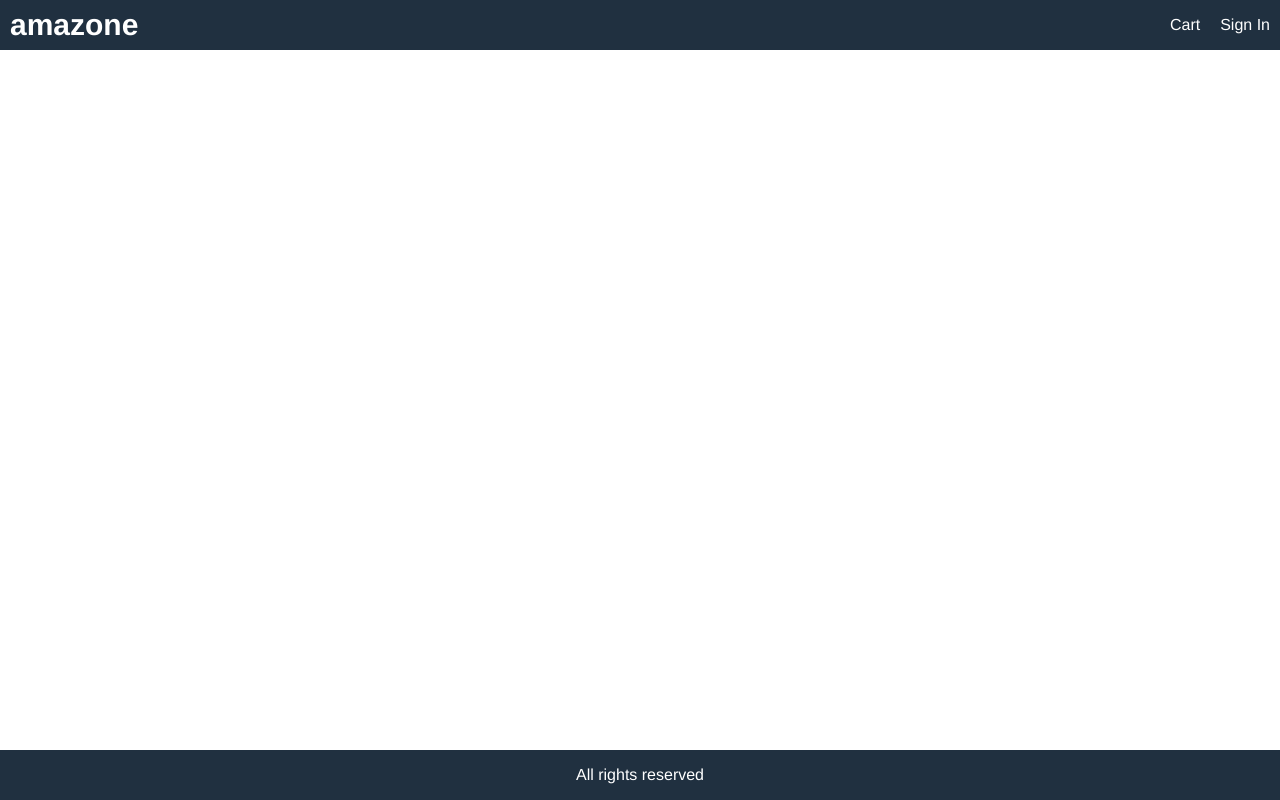
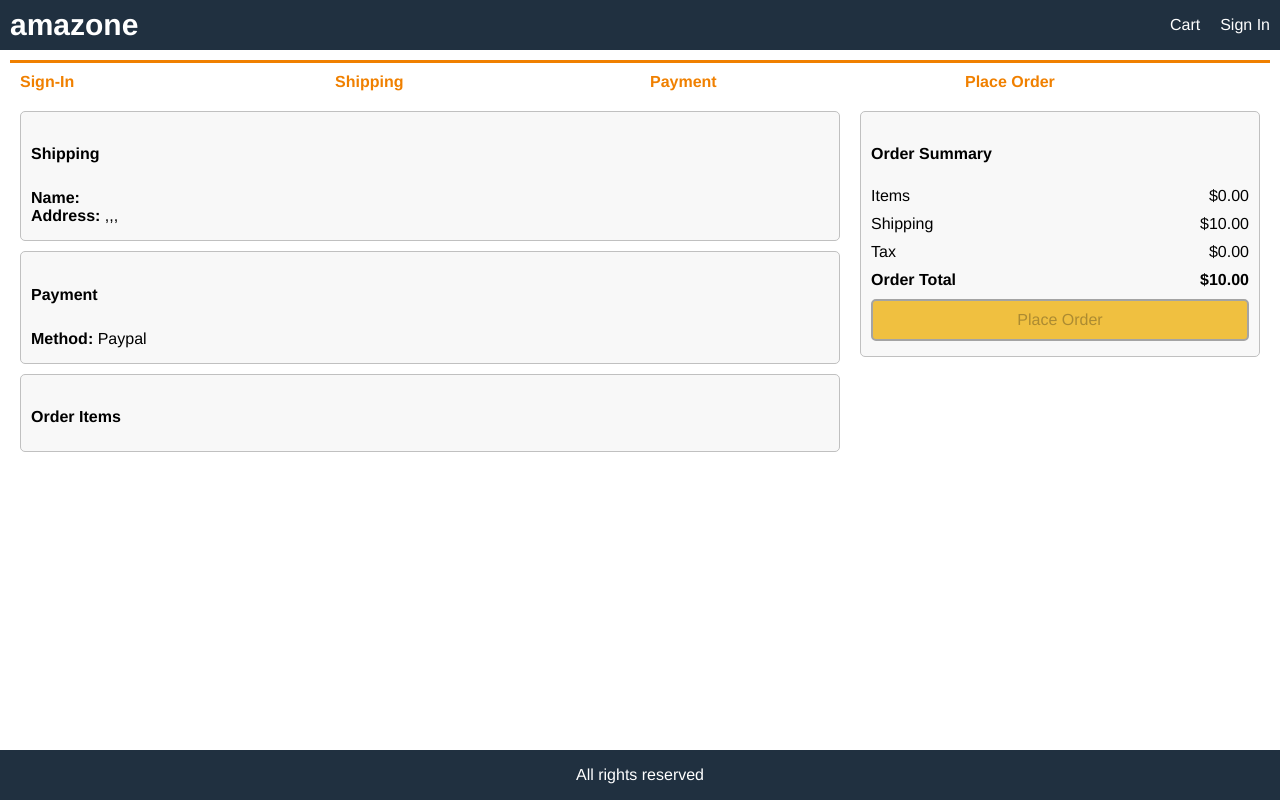
Before and after one commit to Macronius/Amazone-app, a React (Create React App) app in the folder frontend/: page /placeorder in a window 1280 px wide. Built offline with nearby package versions, Linux system fonts and the light colour scheme.

Commit message:
Section 26

```diff
--- a/frontend/src/App.js
+++ b/frontend/src/App.js
@@ -5,6 +5,7 @@
 import CartScreen from "./screens/CartScreen";
 import HomeScreen from "./screens/HomeScreen";
 import PaymentMethodScreen from "./screens/PaymentMethodScreen";
+import PlaceOrderScreen from "./screens/PlaceOrderScreen";
 import ProductScreen from "./screens/ProductScreen";
 import RegisterScreen from "./screens/RegisterScreen";
 import ShippingAddressScreen from "./screens/ShippingAddressScreen";
@@ -64,6 +65,7 @@
           <Route path="/register" component={RegisterScreen}></Route>
           <Route path="/shipping" component={ShippingAddressScreen}></Route>
           <Route path="/payment" component={PaymentMethodScreen}></Route>
+          <Route path="/placeorder" component={PlaceOrderScreen}></Route>
           {/* NOTE: id is optional because user could go straight to cart directly, not through an item by adding item to cart */}
         </main>
 
--- /dev/null
+++ b/frontend/src/screens/PlaceOrderScreen.js
@@ -0,0 +1,139 @@
+import React from 'react';
+import { useSelector } from 'react-redux';
+import { Link } from 'react-router-dom';
+import CheckoutSteps from '../components/CheckoutSteps';
+// import { cartReducer } from '../reducers/cartReducers';
+
+export default function PlaceOrderScreen(props){
+
+    const cart = useSelector( state=> state.cart);
+
+    if(!cart.paymentMethod){
+        props.history.push('/payment');
+    }
+
+    //define a helper function
+    const toPrice = (num)=> Number(num.toFixed(2)); // 5.126 => "5.13" => 5.13
+
+    //calculate prices: item price, shipping price, tax, total
+    cart.itemsPrice = toPrice( cart.cartItems.reduce( (total, current)=> total + current.qty * current.price, 0 ) );
+    cart.shippingPrice = cart.itemsPrice > 100 ? toPrice(0) : toPrice(10);
+    cart.taxPrice = toPrice(0.15 * cart.itemsPrice);
+    cart.totalPrice = cart.itemsPrice + cart.shippingPrice + cart.taxPrice;
+
+    const placeOrderHandler = ()=> {
+        //TODO: dispatch place order action
+    }
+    return (
+      <div>
+        <CheckoutSteps step1 step2 step3 step4 />
+        <div className="row top">
+          <div className="col-2">
+            <ul>
+              <li>
+                <div className="card card-body">
+                  <h2>Shipping</h2>
+                  <p>
+                    <strong>Name: </strong>
+                    {cart.shippingAddress.fullName}
+                    <br />
+                    <strong>Address: </strong>
+                    {cart.shippingAddress.address},{cart.shippingAddress.city},
+                    {cart.shippingAddress.postalCode},
+                    {cart.shippingAddress.country}
+                  </p>
+                </div>
+              </li>
+              <li>
+                <div className="card card-body">
+                  <h2>Payment</h2>
+                  <p>
+                    <strong>Method: </strong>
+                    {cart.paymentMethod}
+                  </p>
+                </div>
+              </li>
+              <li>
+                <div className="card card-body">
+                  <h2>Order Items</h2>
+                  <ul>
+                    {cart.cartItems.map((item) => (
+                      <li key={item.product}>
+                        <div className="row">
+                          <div>
+                            <img
+                              src={item.image}
+                              alt={item.name}
+                              className="small"
+                            />
+                          </div>
+
+                          <div className="min-30">
+                            <Link to={`/product/${item.product}`}>
+                              {item.name}
+                            </Link>
+                          </div>
+
+                          <div>
+                            {item.qty} x ${item.price} = $
+                            {item.qty * item.price}
+                          </div>
+                        </div>
+                      </li>
+                    ))}
+                  </ul>
+                </div>
+              </li>
+            </ul>
+          </div>
+          <div className="col-1">
+            <div className="card card-body">
+              <ul>
+                <li>
+                  <h2>Order Summary</h2>
+                </li>
+                <li>
+                  <div className="row">
+                    <div>Items</div>
+                    <div>${cart.itemsPrice.toFixed(2)}</div>
+                  </div>
+                </li>
+                <li>
+                  <div className="row">
+                    <div>Shipping</div>
+                    <div>${cart.shippingPrice.toFixed(2)}</div>
+                  </div>
+                </li>
+                <li>
+                  <div className="row">
+                    <div>Tax</div>
+                    <div>${cart.taxPrice.toFixed(2)}</div>
+                  </div>
+                </li>
+                <li>
+                  <div className="row">
+                    <div>
+                      <strong>Order Total</strong>
+                    </div>
+                    <div>
+                      <strong>${cart.totalPrice.toFixed(2)}</strong>
+                    </div>
+                  </div>
+                </li>
+                <li>
+                  <button
+                    type="button"
+                    onClick={placeOrderHandler}
+                    className="primary block" //NOTE: block makes it full width
+                    disabled={cart.cartItems.length === 0}
+                  >
+                    Place Order
+                  </button>
+                </li>
+              </ul>
+            </div>
+          </div>
+        </div>
+      </div>
+    );
+}
```
Also changed, not shown: 1 other file (tests, documents, lock files or other folders).
